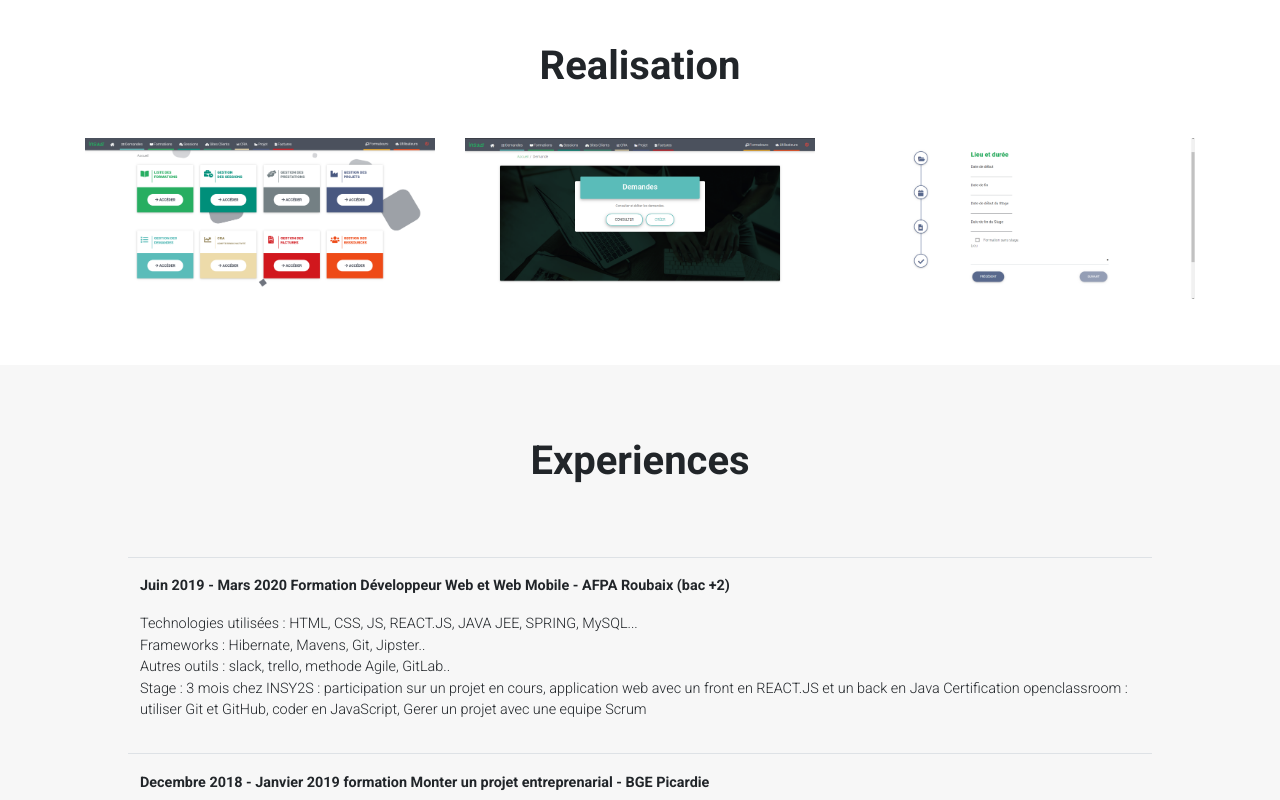
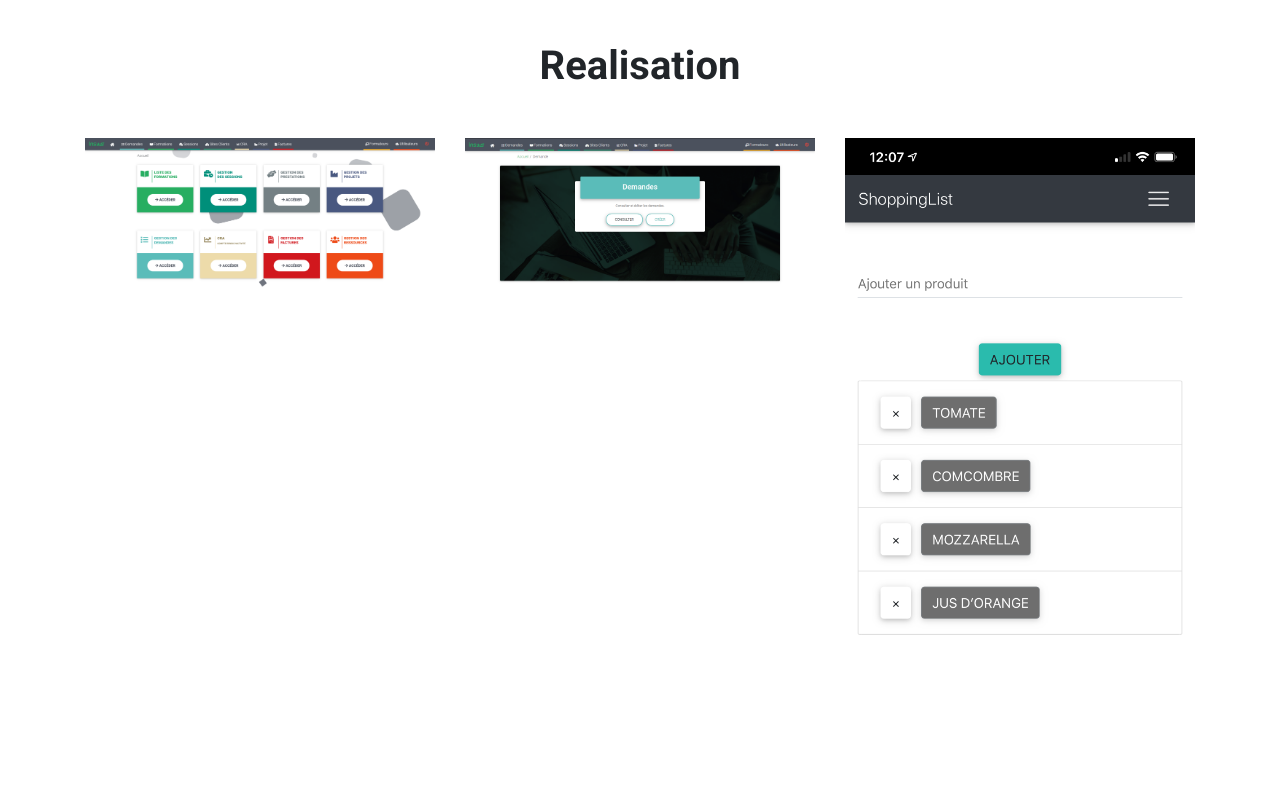
Before and after one commit to jcfutur/MonCvReactJs, a React (Create React App) app: page / in a window 1280 px wide. Shown: the part 3060-3860 px from the top of the page. Built offline with nearby package versions, Linux system fonts and the light colour scheme.

Commit message:
image ShoppingList

```diff
--- a/src/Component/grid/grid2.js
+++ b/src/Component/grid/grid2.js
@@ -9,7 +9,7 @@ state = {
   images: [
     require('../../Helpers/image/elmadmin.png'),
     require('../../Helpers/image/elmetape.png'),
-    require('../../Helpers/image/elmdemande.png'),
+    require('../../Helpers/image/ShoppingList.png'),
   ]
 }
 
@@ -41,6 +41,9 @@ const { photoIndex, isOpen, images } = this.state;
           <MDBRow>
             {this.renderImages()}
           </MDBRow>
+          <MDBRow>
+            {}
+          </MDBRow>
         </div>
         {isOpen && (
         <Lightbox
```
Also changed, not shown: src/Helpers/image/ShoppingList.png (added).
